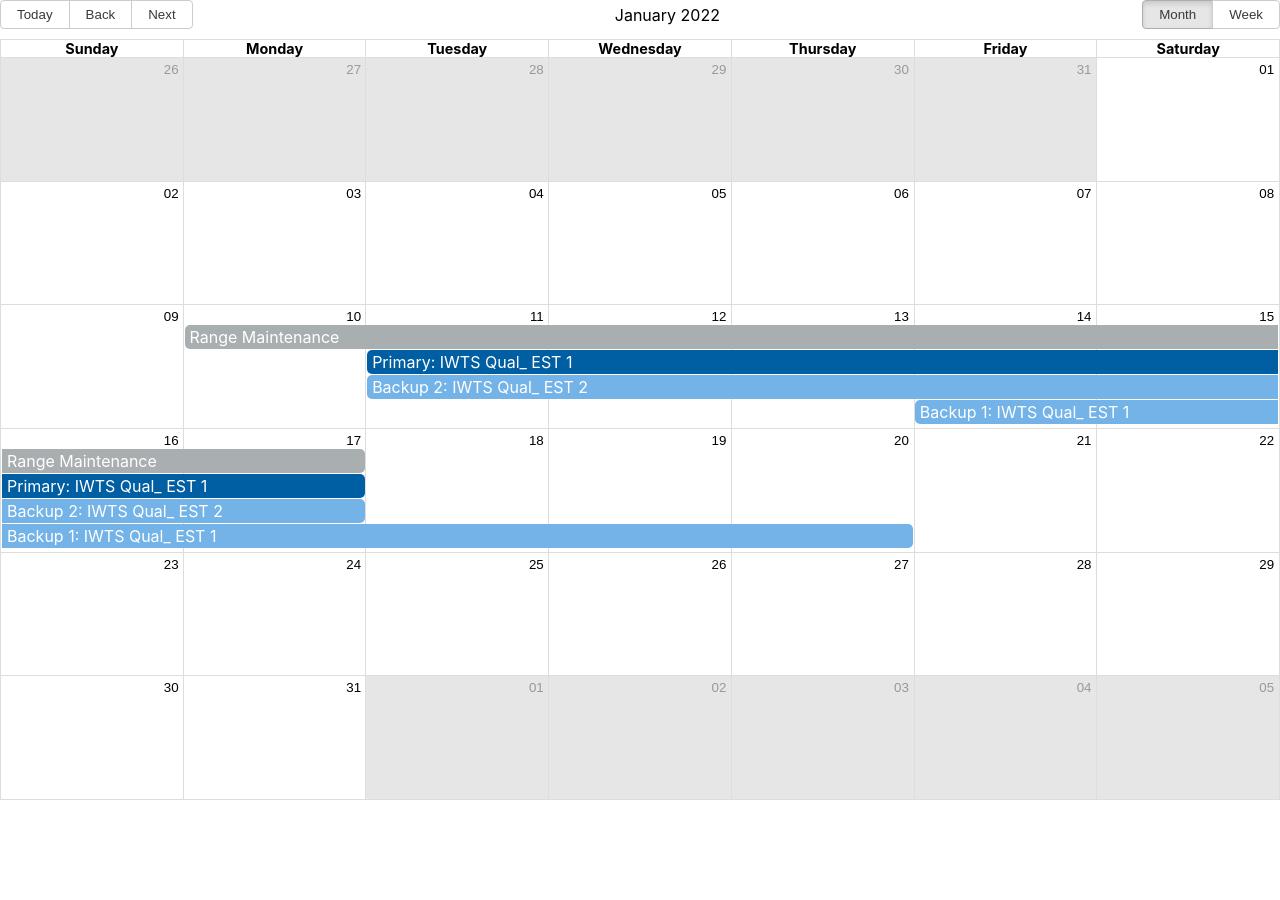
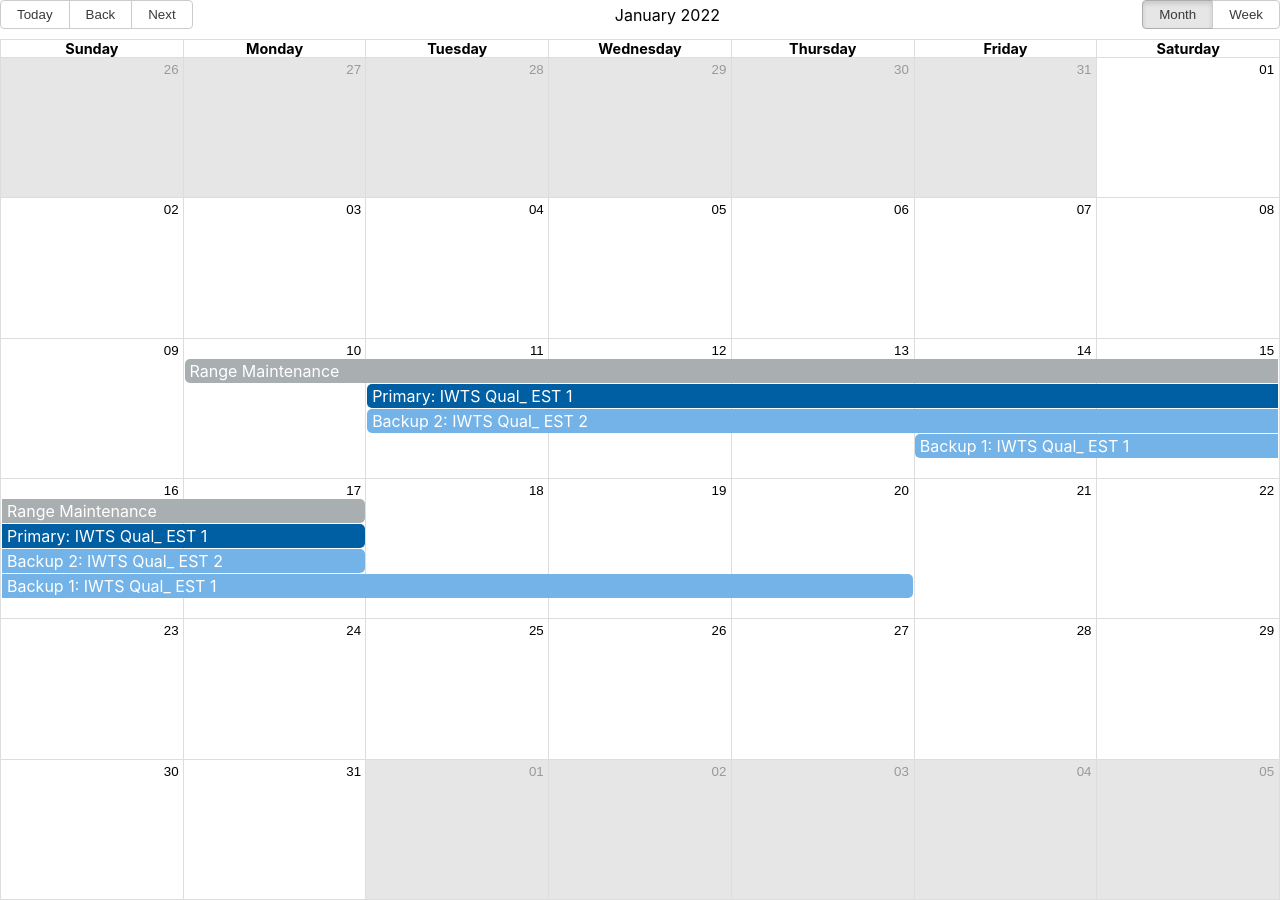
Before and after one commit to majidlowe/bake-off-cal, a React (Create React App) app: page / in a window 1280 px wide. Before the commit the page ends 800 px from the top, so only its background shows below. Built offline with nearby package versions, Linux system fonts and the light colour scheme.

Commit message:
Refactor into separate files

```diff
--- a/src/App.tsx
+++ b/src/App.tsx
@@ -1,116 +1,12 @@
 import React from 'react';
 import './App.css';
-import {Calendar, dateFnsLocalizer, Views} from 'react-big-calendar'
-import format from 'date-fns/format'
-import parse from 'date-fns/parse'
-import startOfWeek from 'date-fns/startOfWeek'
-import getDay from 'date-fns/getDay'
 import 'react-big-calendar/lib/css/react-big-calendar.css'
-
-const locales = {
-    'en-US': require('date-fns/locale/en-US'),
-}
-
-const localizer = dateFnsLocalizer({
-    format,
-    parse,
-    startOfWeek,
-    getDay,
-    locales,
-})
-
-interface CalendarEvent {
-    id: number,
-    title: string;
-    start: Date;
-    end: Date;
-    allDay?: boolean;
-    desc?: string;
-    eventType: EventType;
-}
-
-const getEventBackgroundColor = (eventType: EventType): string => {
-    if (eventType === EventType.RangeMaintenance) return '#A9AEB1';
-    if (eventType === EventType.BackupBid) return '#73B3E7';
-    return "#005EA2";
-}
-
-enum EventType {
-    PrimaryBid = 'PRIMARY_BID',
-    BackupBid = 'BACKUP_BID',
-    RangeMaintenance = "RANGE_MAINTENANCE",
-}
-
-
-const myEventsList: CalendarEvent[] = [
-    {
-        id: 1,
-        eventType: EventType.PrimaryBid,
-        title: "Primary: IWTS Qual_ EST 1",
-        start: new Date(2022, 0, 11),
-        end: new Date(2022, 0, 18),
-        allDay: true
-    },
-    {
-        id: 2,
-        eventType: EventType.BackupBid,
-        title: "Backup 1: IWTS Qual_ EST 1",
-        start: new Date(2022, 0, 14),
-        end: new Date(2022, 0, 21),
-        allDay: true
-    },
-    {
-        id: 3,
-        eventType: EventType.BackupBid,
-        title: "Backup 2: IWTS Qual_ EST 2",
-        start: new Date(2022, 0, 11),
-        end: new Date(2022, 0, 18),
-        allDay: true
-    },
-    {
-        id: 4,
-        eventType: EventType.RangeMaintenance,
-        title: 'Range Maintenance',
-        start: new Date(2022, 0, 10),
-        end: new Date(2022, 0, 18),
-        allDay: true
-    }
-];
-//
-// let allViews = Object.keys(Views).map(k => Views[k])
-//
-// const ColoredDateCellWrapper = ({ children }) =>
-//     React.cloneElement(React.Children.only(children), {
-//         style: {
-//             backgroundColor: 'lightblue',
-//         },
-//     })
-
-
-const eventStyleGetter = (event: CalendarEvent) => ({
-    style: {
-        backgroundColor: getEventBackgroundColor(event.eventType),
-    }
-})
-
-
-const MyCalendar: React.FC = () => (
-    <div>
-        <Calendar
-            localizer={localizer}
-            events={myEventsList}
-            style={{height: 800}}
-            defaultDate={new Date(2022, 0, 1)}
-            eventPropGetter={eventStyleGetter}
-            views={[Views.MONTH, Views.WEEK]}
-        />
-    </div>
-)
+import {BigCalendar} from "./BigCalendar";
 
 function App() {
     return (
         <div className="App">
-            <MyCalendar/>
+            <BigCalendar/>
         </div>
     );
 }
--- /dev/null
+++ b/src/BigCalendar.tsx
@@ -0,0 +1,44 @@
+import React from "react";
+import {Calendar, dateFnsLocalizer, Views} from "react-big-calendar";
+import format from "date-fns/format";
+import parse from "date-fns/parse";
+import startOfWeek from "date-fns/startOfWeek";
+import getDay from "date-fns/getDay";
+import {CalendarEvent, EventType} from "./types";
+import {fakeEvents} from "./fakeEvents";
+
+const locales = {
+    'en-US': require('date-fns/locale/en-US'),
+}
+const localizer = dateFnsLocalizer({
+    format,
+    parse,
+    startOfWeek,
+    getDay,
+    locales,
+})
+
+const getEventBackgroundColor = (eventType: EventType): string => {
+    if (eventType === EventType.RangeMaintenance) return '#A9AEB1';
+    if (eventType === EventType.BackupBid) return '#73B3E7';
+    return "#005EA2";
+}
+
+const eventStyleGetter = (event: CalendarEvent) => ({
+    style: {
+        backgroundColor: getEventBackgroundColor(event.eventType),
+    }
+})
+
+export const BigCalendar: React.FC = () => (
+    <div>
+        <Calendar
+            localizer={localizer}
+            events={fakeEvents}
+            style={{height: 900}}
+            defaultDate={new Date(2022, 0, 1)}
+            eventPropGetter={eventStyleGetter}
+            views={[Views.MONTH, Views.WEEK]}
+        />
+    </div>
+)
--- /dev/null
+++ b/src/fakeEvents.ts
@@ -0,0 +1,36 @@
+import {CalendarEvent, EventType} from "./types";
+
+export const fakeEvents: CalendarEvent[] = [
+    {
+        id: 1,
+        eventType: EventType.PrimaryBid,
+        title: "Primary: IWTS Qual_ EST 1",
+        start: new Date(2022, 0, 11),
+        end: new Date(2022, 0, 18),
+        allDay: true
+    },
+    {
+        id: 2,
+        eventType: EventType.BackupBid,
+        title: "Backup 1: IWTS Qual_ EST 1",
+        start: new Date(2022, 0, 14),
+        end: new Date(2022, 0, 21),
+        allDay: true
+    },
+    {
+        id: 3,
+        eventType: EventType.BackupBid,
+        title: "Backup 2: IWTS Qual_ EST 2",
+        start: new Date(2022, 0, 11),
+        end: new Date(2022, 0, 18),
+        allDay: true
+    },
+    {
+        id: 4,
+        eventType: EventType.RangeMaintenance,
+        title: 'Range Maintenance',
+        start: new Date(2022, 0, 10),
+        end: new Date(2022, 0, 18),
+        allDay: true
+    }
+];
--- /dev/null
+++ b/src/types.ts
@@ -0,0 +1,15 @@
+export interface CalendarEvent {
+    id: number,
+    title: string;
+    start: Date;
+    end: Date;
+    allDay?: boolean;
+    desc?: string;
+    eventType: EventType;
+}
+
+export enum EventType {
+    PrimaryBid = 'PRIMARY_BID',
+    BackupBid = 'BACKUP_BID',
+    RangeMaintenance = "RANGE_MAINTENANCE",
+}
```
